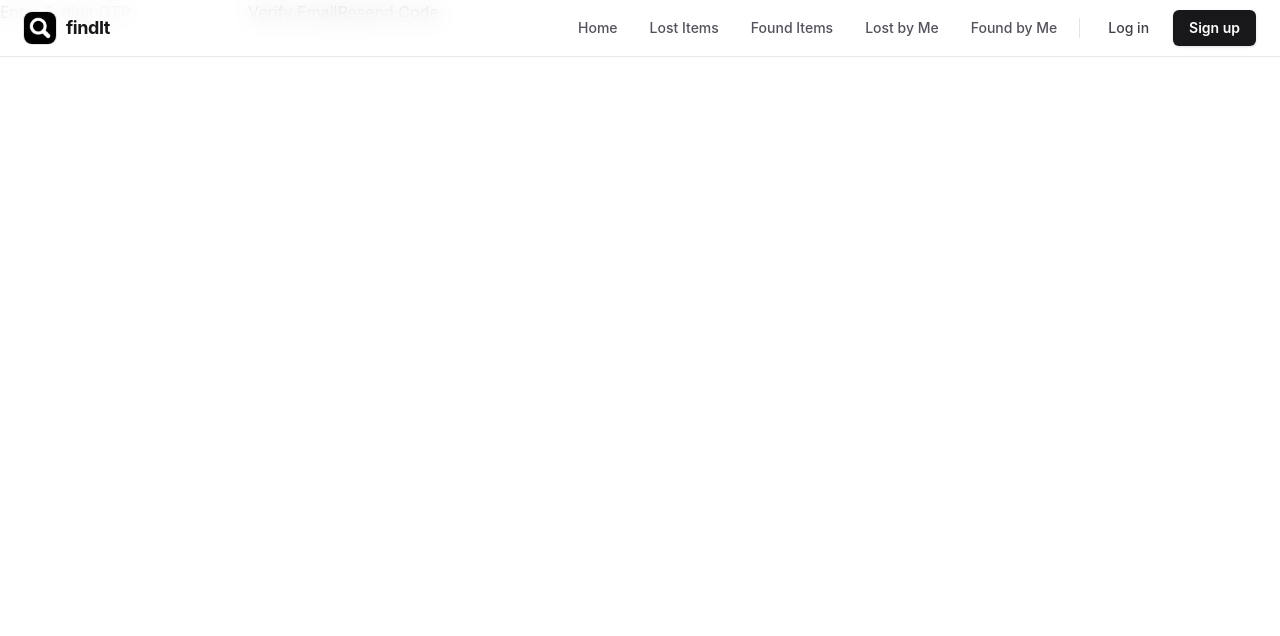
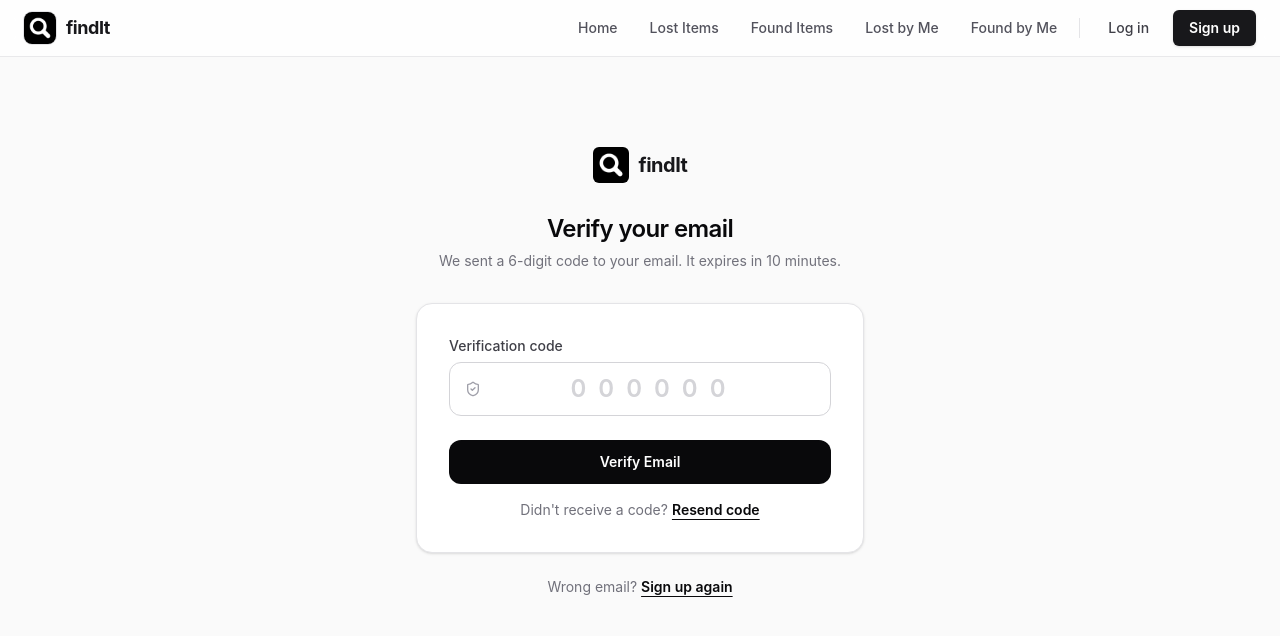
Before and after one commit to ankitsensei/findIt, a React (Vite) app in the folder client/: page /verify-email in a window 1280 px wide. Shown: the top 636 px of the page. Built offline with nearby package versions, Linux system fonts and the light colour scheme.

Commit message:
style: email verify page

```diff
--- a/client/src/pages/EmailVerify.jsx
+++ b/client/src/pages/EmailVerify.jsx
@@ -1,10 +1,14 @@
 import { useState } from "react";
-import { useNavigate, useSearchParams } from "react-router";
+import { useNavigate, useSearchParams, NavLink } from "react-router";
 import axios from "axios";
 import toast from "react-hot-toast";
+import Logo from "../assets/logo.jpeg";
+import { ShieldCheck } from "lucide-react";
 
 const VerifyEmail = () => {
   const [otp, setOtp] = useState("");
+  const [isSubmitting, setIsSubmitting] = useState(false);
+  const [isResending, setIsResending] = useState(false);
   const [searchParams] = useSearchParams();
   const navigate = useNavigate();
 
@@ -13,6 +17,12 @@ const VerifyEmail = () => {
   const handleVerify = async (e) => {
     e.preventDefault();
 
+    if (otp.length !== 6) {
+      toast.error("Please enter the 6-digit code");
+      return;
+    }
+
+    setIsSubmitting(true);
     try {
       const response = await axios.post("http://localhost:3000/verify-email", {
         userId,
@@ -24,10 +34,13 @@ const VerifyEmail = () => {
       navigate("/signin");
     } catch (error) {
       toast.error(error.response?.data?.message || "Invalid verification code");
+    } finally {
+      setIsSubmitting(false);
     }
   };
 
   const handleResend = async () => {
+    setIsResending(true);
     try {
       const response = await axios.post("http://localhost:3000/resend-otp", {
         userId,
@@ -36,26 +49,97 @@ const VerifyEmail = () => {
       toast.success(response.data.message);
     } catch (error) {
       toast.error(error.response?.data?.message || "Failed to resend code");
+    } finally {
+      setIsResending(false);
     }
   };
 
   return (
-    <form onSubmit={handleVerify}>
+    <div className="min-h-[calc(100vh-56px)] flex items-center justify-center bg-zinc-50 px-4 py-12">
+      <div className="w-full max-w-md">
+        <div className="mb-8 text-center">
+          <NavLink to="/" className="inline-flex items-center gap-2.5">
+            <span className="flex h-9 w-9 items-center justify-center rounded-xl">
+              <img src={Logo} alt="logo" className="rounded-md" />
+            </span>
+            <span className="text-xl font-bold tracking-tight text-zinc-900">
+              findIt
+            </span>
+          </NavLink>
+          <h2 className="mt-6 text-2xl font-semibold tracking-tight text-zinc-950">
+            Verify your email
+          </h2>
+          <p className="mt-1.5 text-sm text-zinc-500">
+            We sent a 6-digit code to your email. It expires in 10 minutes.
+          </p>
+        </div>
+
+        <div className="rounded-2xl border border-zinc-200 bg-white p-6 shadow-sm md:p-8">
+          <form onSubmit={handleVerify} noValidate>
+            <div className="flex flex-col gap-4">
+              <div>
+                <label
+                  htmlFor="otp"
+                  className="mb-1.5 block text-sm font-medium text-zinc-700"
+                >
+                  Verification code
+                </label>
+                <div className="relative">
+                  <ShieldCheck
+                    size={16}
+                    strokeWidth={2}
+                    className="pointer-events-none absolute left-4 top-1/2 -translate-y-1/2 text-zinc-400"
+                  />
                   <input
+                    id="otp"
                     type="text"
                     inputMode="numeric"
+                    autoComplete="one-time-code"
                     maxLength={6}
                     value={otp}
-        onChange={(e) => setOtp(e.target.value)}
-        placeholder="Enter 6-digit OTP"
+                    onChange={(e) =>
+                      setOtp(e.target.value.replace(/\D/g, ""))
+                    }
+                    placeholder="000000"
+                    className="w-full rounded-xl border border-zinc-300 bg-white py-2.5 pl-11 pr-4 text-center text-2xl font-semibold tracking-[0.5em] text-zinc-900 placeholder:text-zinc-300 placeholder:tracking-[0.5em] outline-none transition focus:border-zinc-900 focus:ring-2 focus:ring-zinc-200"
                   />
+                </div>
+              </div>
 
-      <button type="submit">Verify Email</button>
+              <button
+                type="submit"
+                disabled={isSubmitting}
+                className="mt-2 w-full rounded-xl bg-zinc-950 py-3 text-sm font-semibold text-white transition hover:bg-zinc-800 active:scale-[0.99] disabled:cursor-not-allowed disabled:opacity-60 cursor-pointer"
+              >
+                {isSubmitting ? "Verifying..." : "Verify Email"}
+              </button>
+            </div>
+          </form>
 
-      <button type="button" onClick={handleResend}>
-        Resend Code
+          <div className="mt-4 flex items-center justify-center gap-1 text-sm text-zinc-500">
+            <span>Didn't receive a code?</span>
+            <button
+              type="button"
+              onClick={handleResend}
+              disabled={isResending}
+              className="font-semibold text-zinc-950 underline underline-offset-4 transition hover:text-zinc-600 disabled:cursor-not-allowed disabled:opacity-60 cursor-pointer"
+            >
+              {isResending ? "Sending..." : "Resend code"}
             </button>
-    </form>
+          </div>
+        </div>
+
+        <p className="mt-6 text-center text-sm text-zinc-500">
+          Wrong email?{" "}
+          <NavLink
+            to="/signup"
+            className="font-semibold text-zinc-950 underline underline-offset-4 transition hover:text-zinc-600"
+          >
+            Sign up again
+          </NavLink>
+        </p>
+      </div>
+    </div>
   );
 };
 
```
Lines whose indentation alone changed are shown as unchanged.
